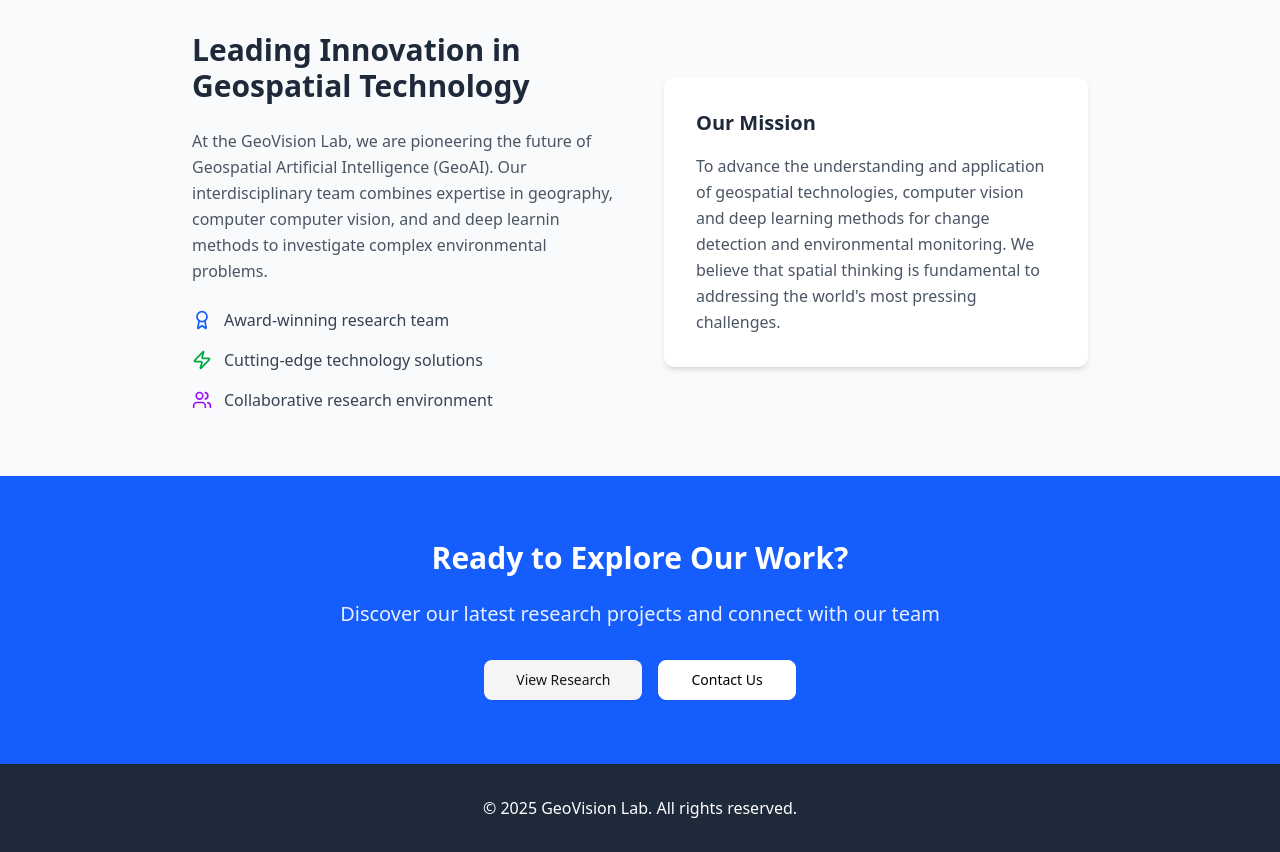
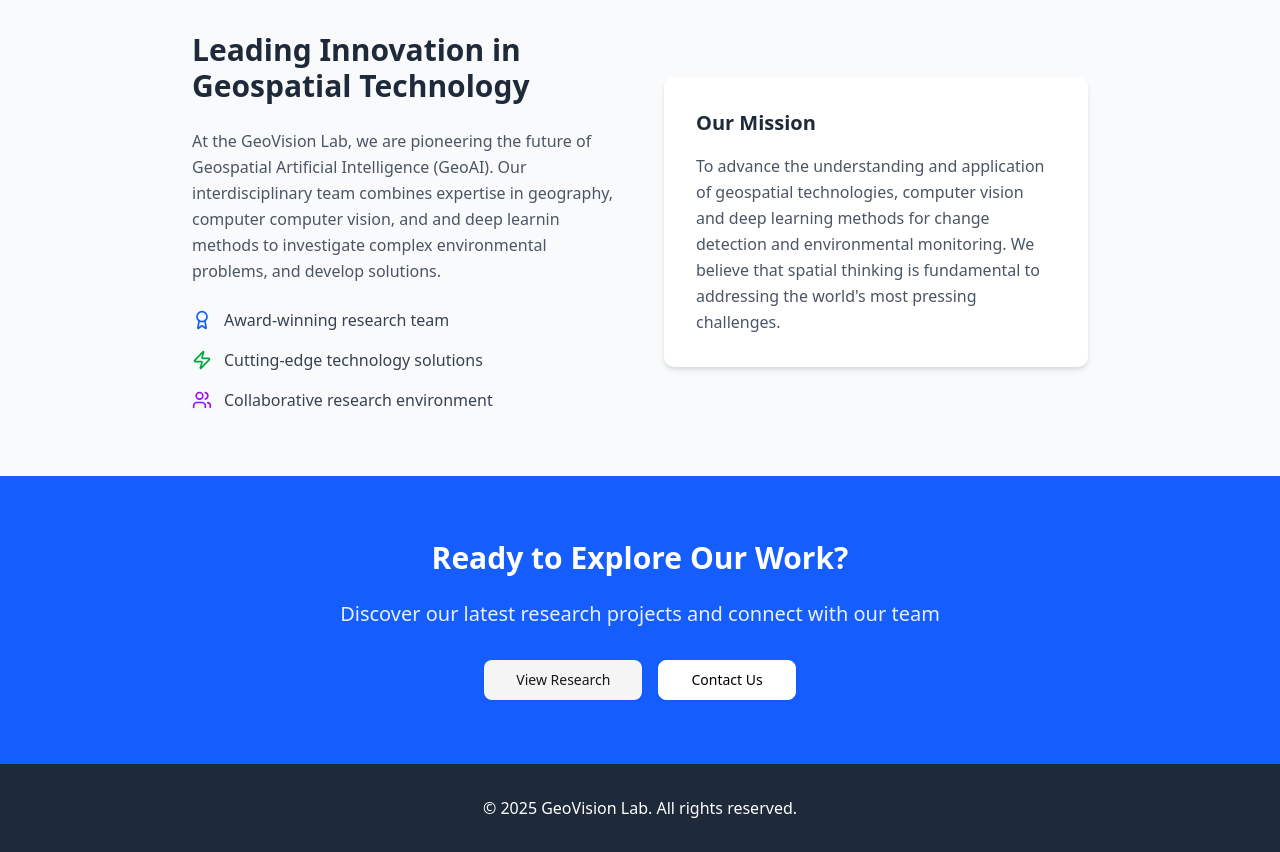
Before and after one commit to Isteyak12/thegeovisionlab, a Next.js app: page /home in a window 1280 px wide. Shown: the part 1460-2312 px from the top of the page. Built offline with nearby package versions, Linux system fonts and the light colour scheme; no server answers.

Commit message:
Update page.js

```diff
--- a/app/home/page.js
+++ b/app/home/page.js
@@ -157,7 +157,7 @@ export default function Home() {
                 At the GeoVision Lab, we are pioneering the future of
                 Geospatial Artificial Intelligence (GeoAI). Our interdisciplinary team combines
                 expertise in geography, computer computer vision, and and deep learnin methods to
-               investigate complex environmental problems.
+               investigate complex environmental problems, and develop solutions.
               </p>
               <div className="space-y-4">
                 <div className="flex items-center gap-3">
```
